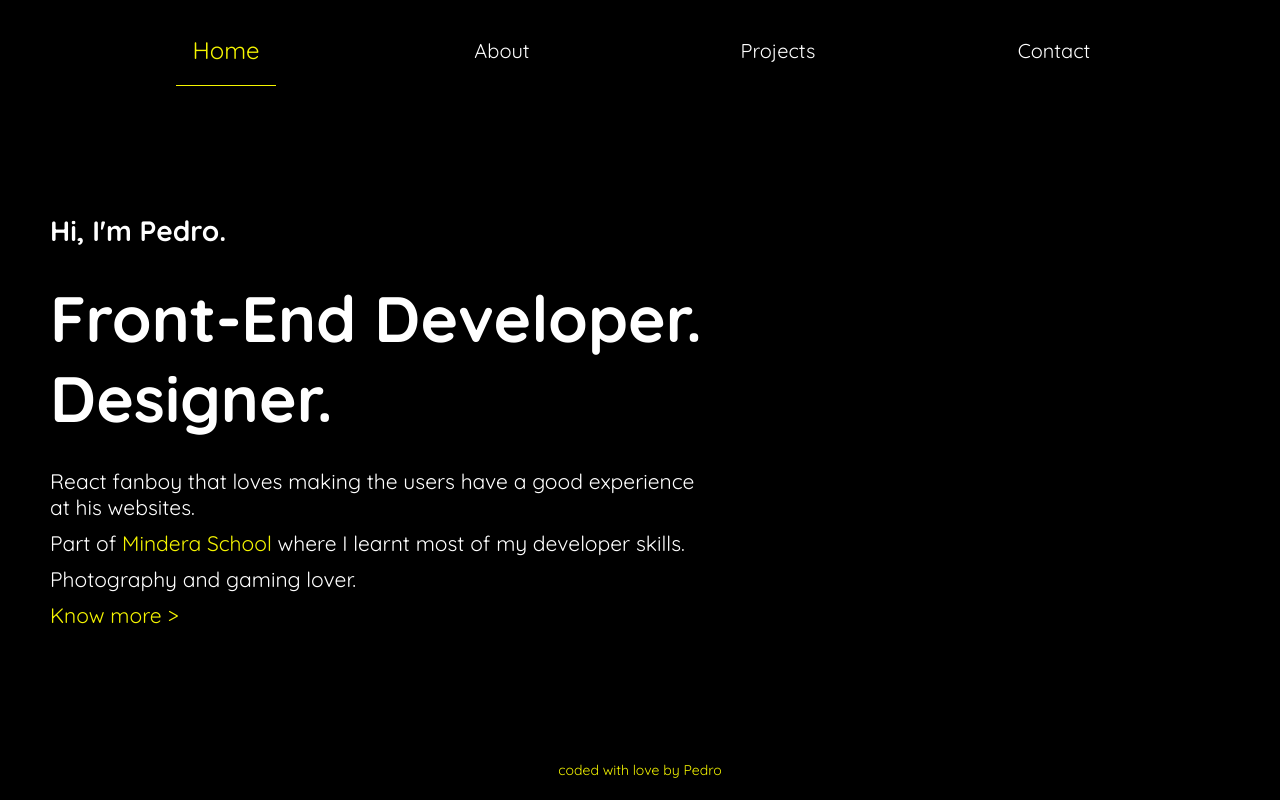
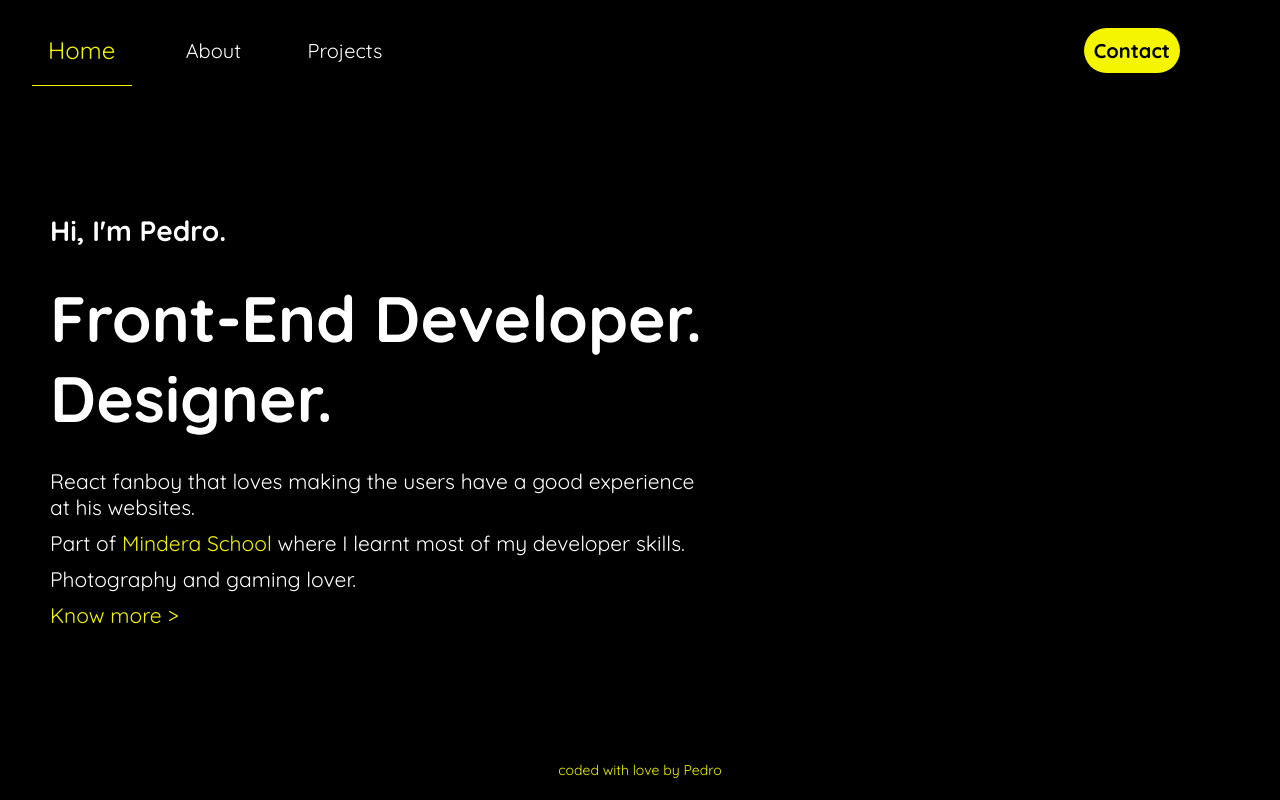
Before and after one commit to pedrosilva410/my-portfolio, a React (Create React App) app: page / in a window 1280 px wide. Built offline with nearby package versions, Linux system fonts and the light colour scheme.

Commit message:
Header Updated

```diff
--- a/src/components/Header/index.js
+++ b/src/components/Header/index.js
@@ -8,6 +8,7 @@ const Header = () => {
   console.log(typeof location.pathname);
 
   return (
+    <header className="header">
       <ul className="nav">
         <li>
           <NavLink exact className="nav_item" activeClassName="nav_item_selected" to="/">
@@ -24,12 +25,14 @@ const Header = () => {
             Projects
           </NavLink>
         </li>
-      <li>
-        <NavLink className="nav_item" activeClassName="nav_item_selected" to="/contact">
+      </ul>
+
+      <div className="header__contact_container">
+          <NavLink className="header__contact" activeClassName="nav_item_selected" to="/contact">
             Contact
           </NavLink>
-      </li>
-    </ul>
+          </div>
+    </header>
   );
 };
 
--- a/src/components/Header/styles.css
+++ b/src/components/Header/styles.css
@@ -1,5 +1,12 @@
+.header{
+  width: 100%;
+  display: flex;
+  align-items: center;
+  justify-content: space-between;
+}
+
 .nav {
-  width: 100%;
+  width: 50%;
   height: 100px;
   display: flex;
   justify-content: space-evenly;
@@ -28,3 +35,26 @@
   cursor: pointer;
   font-size: 24px;
 }
+
+.header__contact_container{
+  width: 100%;
+  display: flex;
+  align-items: center;
+  justify-content: flex-end;
+}
+
+.header__contact{
+ margin-right: 100px;
+ background-color: var(--main-color);
+ padding: 10px;
+ font-size:20px;
+ border-radius: 24px;
+ color: black;
+ font-weight: bold;
+ transition: all .2s ease-in-out;
+}
+
+.header__contact:hover{
+  background-color: var(--main-color-dark);
+  margin-bottom:10px;
+}
```
Lines whose indentation alone changed are shown as unchanged.
